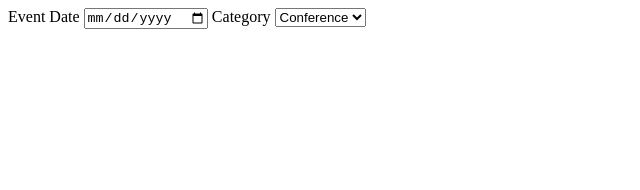
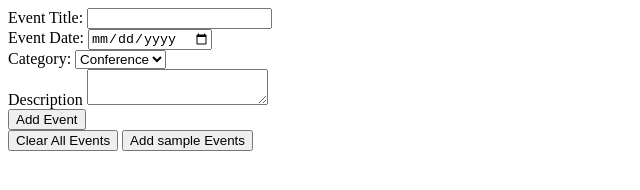
Before and after one commit to dakshgautam2301/assignment-1-sem-2, a plain HTML site: page index.html in a window 1280 px wide. Shown: the whole page, without its empty margins (0-640 px from the left). Drawn offline with Linux system fonts and the light colour scheme.

Commit message:
Update index.html

```diff
--- a/index.html
+++ b/index.html
@@ -1,57 +1,23 @@
-<!-- <!DOCTYPE html>
+<!DOCTYPE html>
 <html lang="en">
 <head>
     <meta charset="UTF-8">
     <meta name="viewport" content="width=device-width, initial-scale=1.0">
     <title>Document</title>
-    <link rel="stylesheet" href="1.css">
-</head>
-<body> -->
-    <!-- <p class="para">THIS IS MY PARAGRAPH</p> -->
-    <!-- <p class="para">Another paragraph</p>
-    <div class="container"></div>
-     <button class="submit">submit</button> -->
-     <!-- <button class="click">click</button>
-     <button class="stop">stop</button>
+    <link rel="stylesheet" href="style.css">
 
-     <br>
-
-     <form>
-
-        <label for="name"></label>
-        <br>
-        <input type="text" id="name" name="name" placeholder="Enter your name">
-        <br>
-        <label for="password"></label>
-        <br>
-        <input type="password" id="password" name="password" placeholder="Enter your password">
-        <br>
-        <br>
-        <input type="submit" value="Submit">
-     </form> -->
-    <!-- <input type="text" id="name" placeholder="enter the name">
-     <button class="btn">add student</button>
-     <div class="list"></div>
-    <script src="1.js"></script>
-</body>
-</html> -->
-
-<!DOCTYPE html>
-<html lang="en">
-<head>
-    <meta charset="UTF-8">
-    <meta name="viewport" content="width=device-width, initial-scale=1.0">
-    <title>lab assignment</title>
 </head>
 <body>
     <div class="container">
         <div class="eventForm">
             <form class="form">
-
-                <label for="eventDate">Event Date</label>
+                <label for="eventTitle">Event Title: </label>
+                <input type="text" id="eventTitle">
+                <br>
+                <label for="eventDate">Event Date: </label>
                 <input type="date" id="eventDate">
-
-                <label for="category">Category</label>
+                <br>
+                <label for="category">Category: </label>
                 <select id="category">
                     <option value="Conference">Conference</option>
                     <option value="Workshop">Workshop</option>
@@ -59,14 +25,24 @@
                     <option value="Webinar">Webinar</option>
                     <option value="Social">Social</option>
                 </select>
-
+                <br>
+                <label for="description">Description</label>
+                <textarea id="description"></textarea>
+                <br>
+                <input type="submit" value="Add Event">
             </form>
         </div>
+<div class="events">
+    <button id="clearEvents">Clear All Events</button>
+    <button id="sampleEvents">Add sample Events</button>
+    <div class="cards">
 
-        <div class="events"></div>
+    </div>
+</div>
 
+        </div>
         <div class="domContainer"></div>
-
-
+    </div>
+    <script src="script.js"></script>
 </body>
 </html>
```
